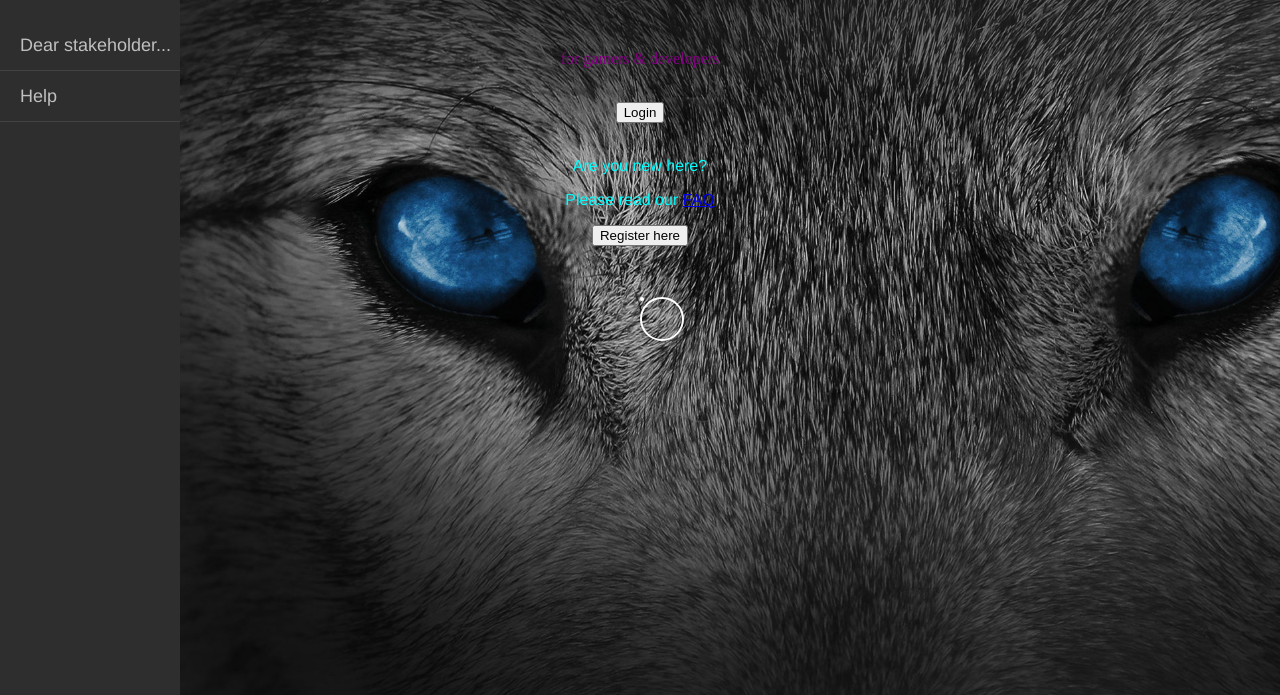
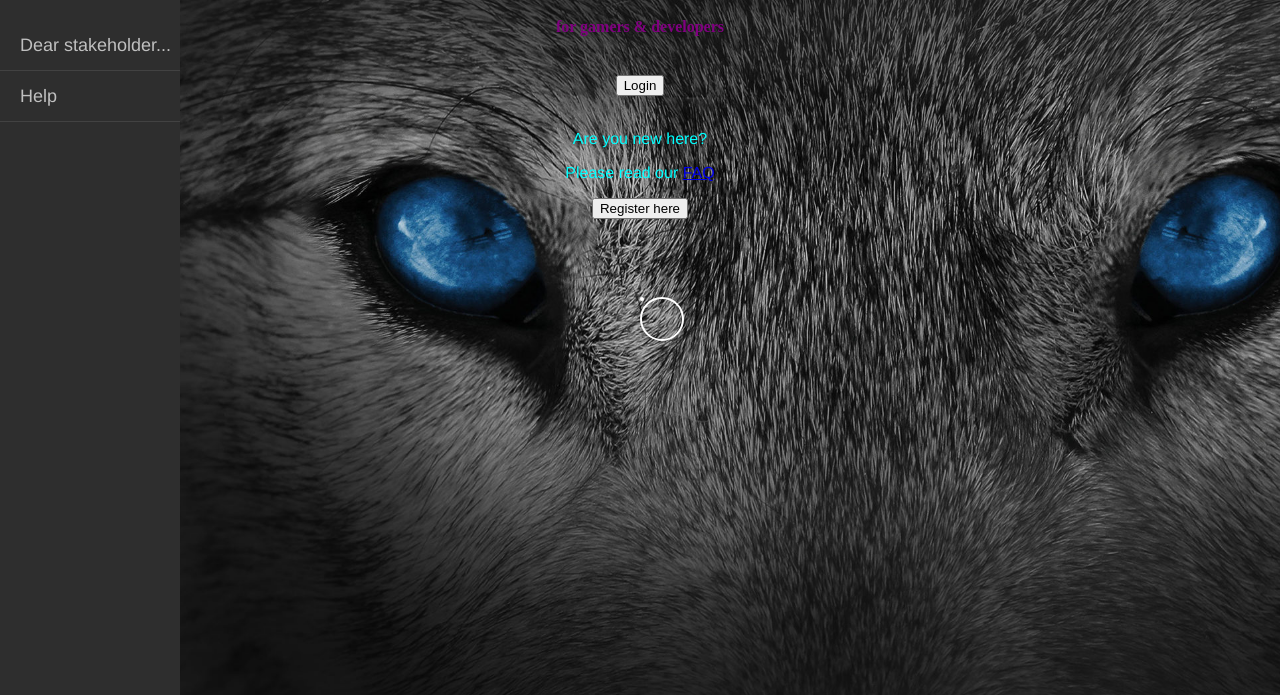
Before and after one commit to kevstar0/kevin, a website: page Home.html in a window 1280 px wide. Shown: the part 105-800 px from the top of the page. Drawn offline with nearby package versions, Linux system fonts and the light colour scheme; files whose address does not match are found by name.

Commit message:
update go

```diff
--- a/Home.html
+++ b/Home.html
@@ -32,8 +32,7 @@
       <center>
         <h1 class="welcome">Welcome to Starlink Botswana</h1>
         <h3 class="sponsor">Powered by Ghost</h3>
-        <br>
-        <p class="sponsor">for gamers & developers</p>
+        <h4 class="sponsor">for gamers & developers</h4>
         <br>
         <a href="./login.html"><button>Login</button></a>
         <br />
```
